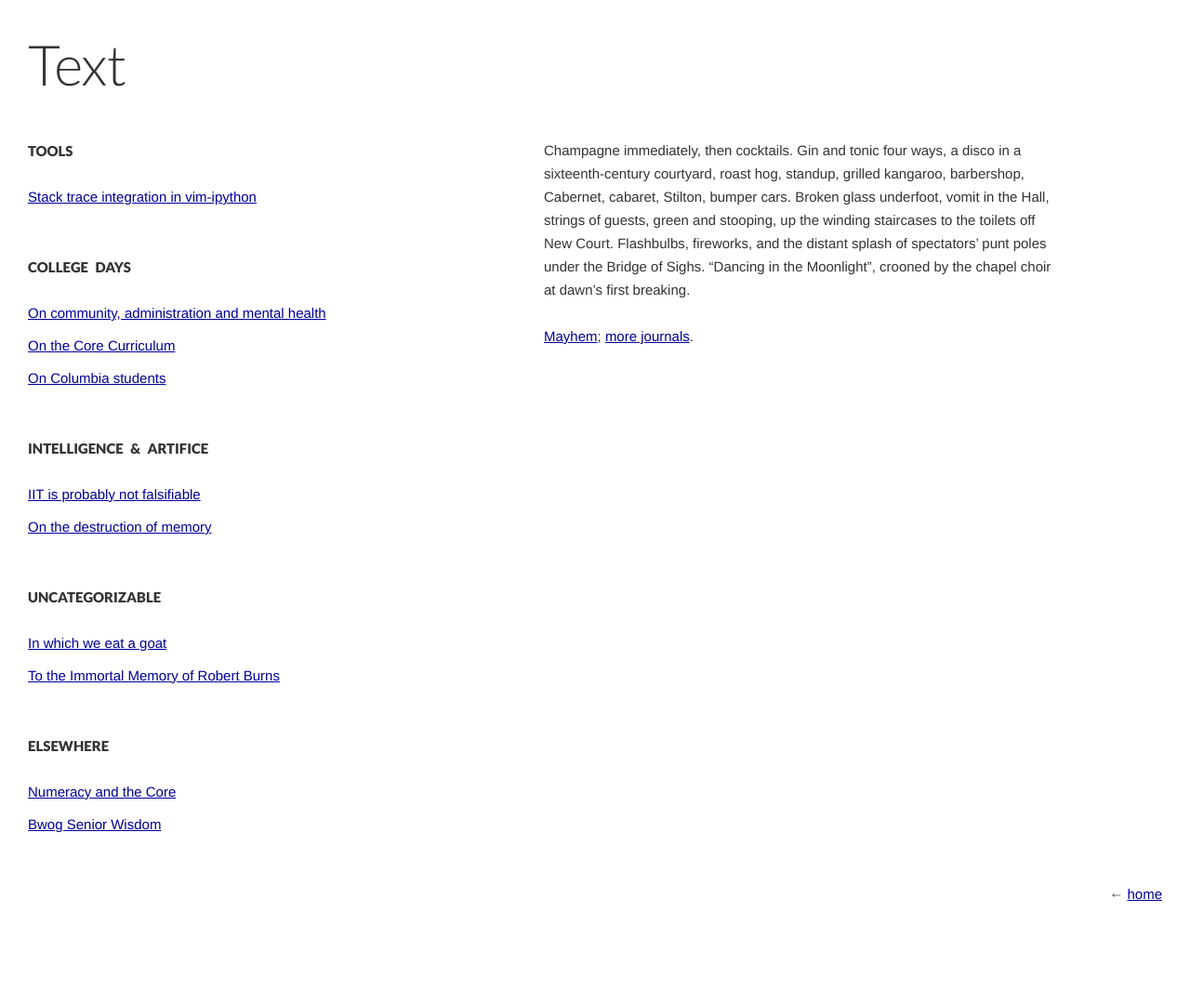
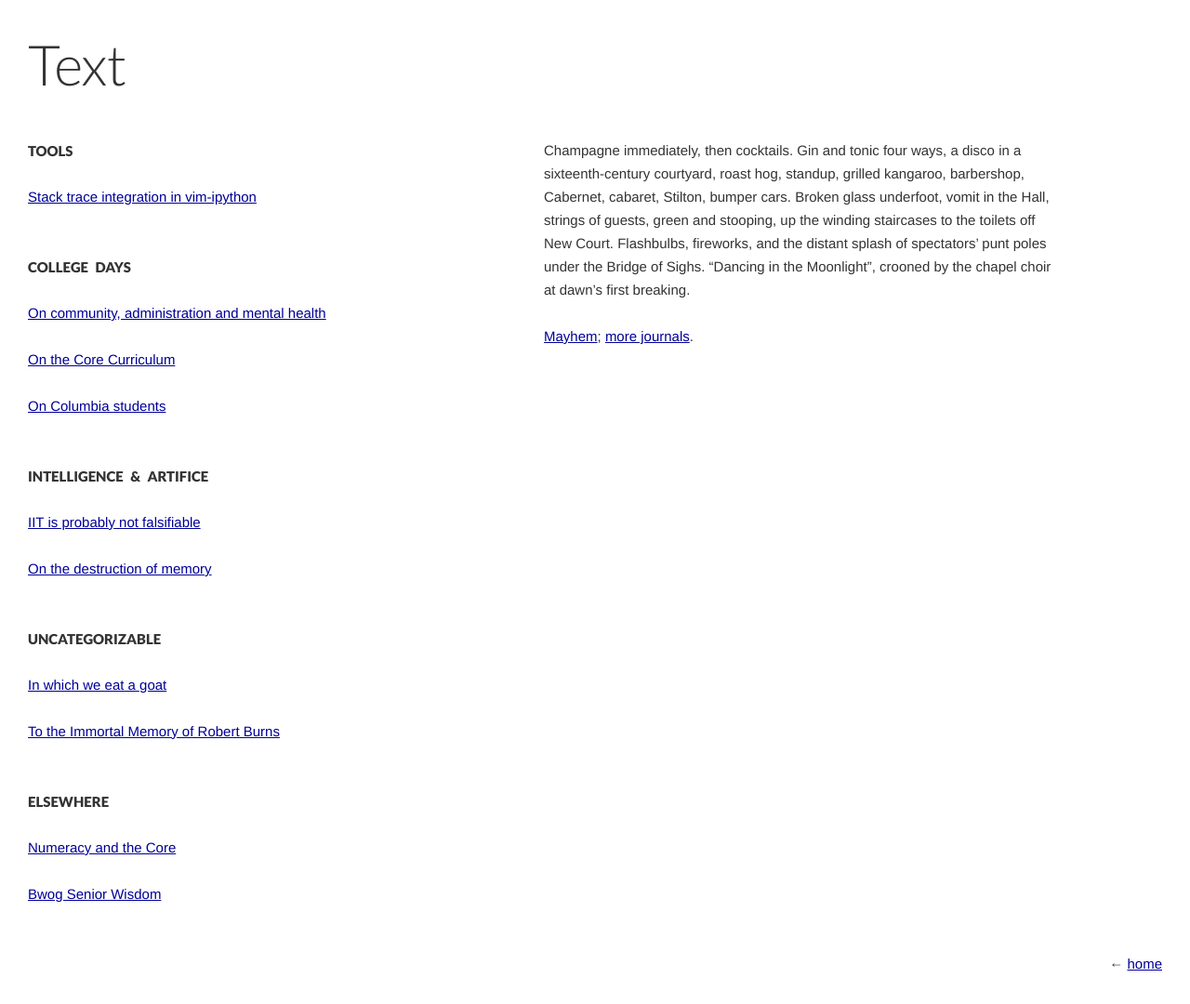
Before and after one commit to jacobandreas/writing, a Jekyll site: the page built from index.html, in a window 1280 px wide. Shown: the whole page at 93% size. Built offline with Jekyll 4.4.1, drawn with Linux system fonts in a browser that asks for light colours; nearby versions of some CDN libraries; before the commit the page ends 1005 px from its top, so only the background shows below that.

Commit message:
add full line space after li

```diff
--- a/css/style.css
+++ b/css/style.css
@@ -132,7 +132,7 @@ ul, ol {
 }
 
 li, li p {
-  margin-bottom: .667em;
+  margin-bottom: 1.667em;
 }
 
 ul {
```
